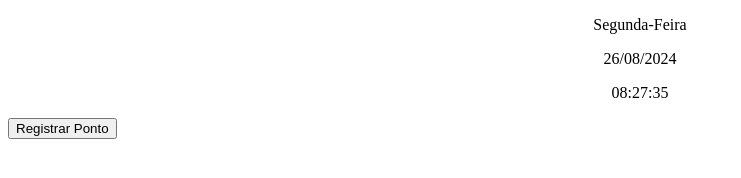
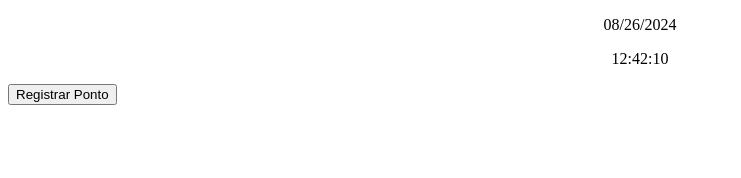
Before and after one commit to gabriellima-4/Sistema-de-Ponto-Eletronico, a plain HTML site: page index.html in a window 1280 px wide. Shown: the whole page, without its empty margins (0-741 px from the left). Drawn offline with Linux system fonts and the light colour scheme.

Commit message:
djei és

```diff
--- a/index.html
+++ b/index.html
@@ -8,9 +8,9 @@
 </head>
 <body>
     <div class="data-hora">
-        <p id="dia-semana">Segunda-Feira</p>
-        <p id="data-atual">26/08/2024</p>
-        <p id="hora-atual">08:27:35</p>
+        <p id="dia-semana"></p>
+        <p id="data-atual"></p>
+        <p id="hora-atual"></p>
     </div>
     <button>Registrar Ponto</button>
 
--- a/js/index.js
+++ b/js/index.js
@@ -1,18 +1,45 @@
-const date = new Date();
+const diaSemana = document.getElementById("dia-semana");
+const dataAtual = document.getElementById("data-atual");
+const horaAtual = document.getElementById("hora-atual");
 
+function updateContentHour() {
+    dataAtual.textContent = getCurrentDate();
+    horaAtual.textContent = getCurrentTime();
+}
+
+//Horário na forma hh:mm:ss
 function getCurrentTime() {
     const date = new Date();
+    // if (date.getHours < 10) {
+    //     return "0" + date.getHours() + ":" + date.getMinutes() + ":" + date.getSeconds()
+    // }
+
+    // if (date.getMinutes < 10) {
+    //     return date.getHours() + ":" + "0" + date.getMinutes() + ":" + date.getSeconds()
+    // }
+
+    // if (date.getSeconds < 10) {
+    //     return date.getHours() + ":" + date.getMinutes() + ":" + "0" + date.getSeconds()
+    // }
+
     return date.getHours() + ":" + date.getMinutes() + ":" + date.getSeconds()
 }
 
+//Data na forma mm/dd/aaaa
 function getCurrentDate() {
     const date = new Date();
-    return date.getDate() + "/" + (date.getMonth() + 1) + "/" + date.getFullYear()
+    if ((date.getMonth() + 1) < 10) {
+        return "0" + (date.getMonth() + 1) + "/" + date.getDate() + "/" + date.getFullYear()
+    }
+
+    if (date.getDate < 10) {
+        return (date.getMonth() + 1) + "/" + "0" + date.getDate() + "/" + date.getFullYear()
+    }
+    //return (date.getMonth() + 1) + "/" + date.getDate() + "/" + date.getFullYear()
+
 }
-
-// console.log(date.getDate());
-// console.log(date.getMonth() + 1);
-// console.log(date.getFullYear());
+updateContentHour();
+setInterval(updateContentHour, 1000);
 
 console.log(getCurrentTime());
-console.log(getCurrentDate())
+console.log(getCurrentDate());
```
